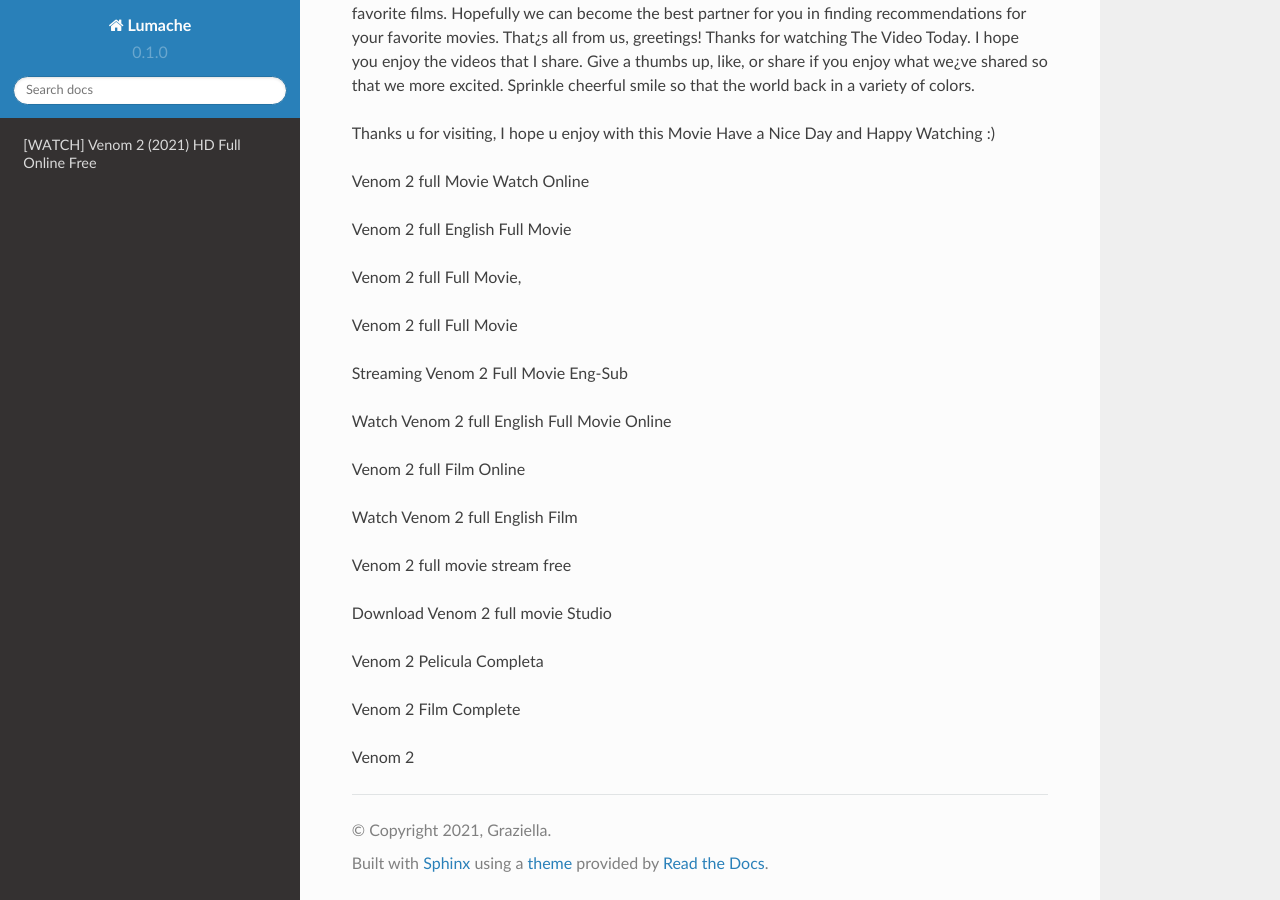
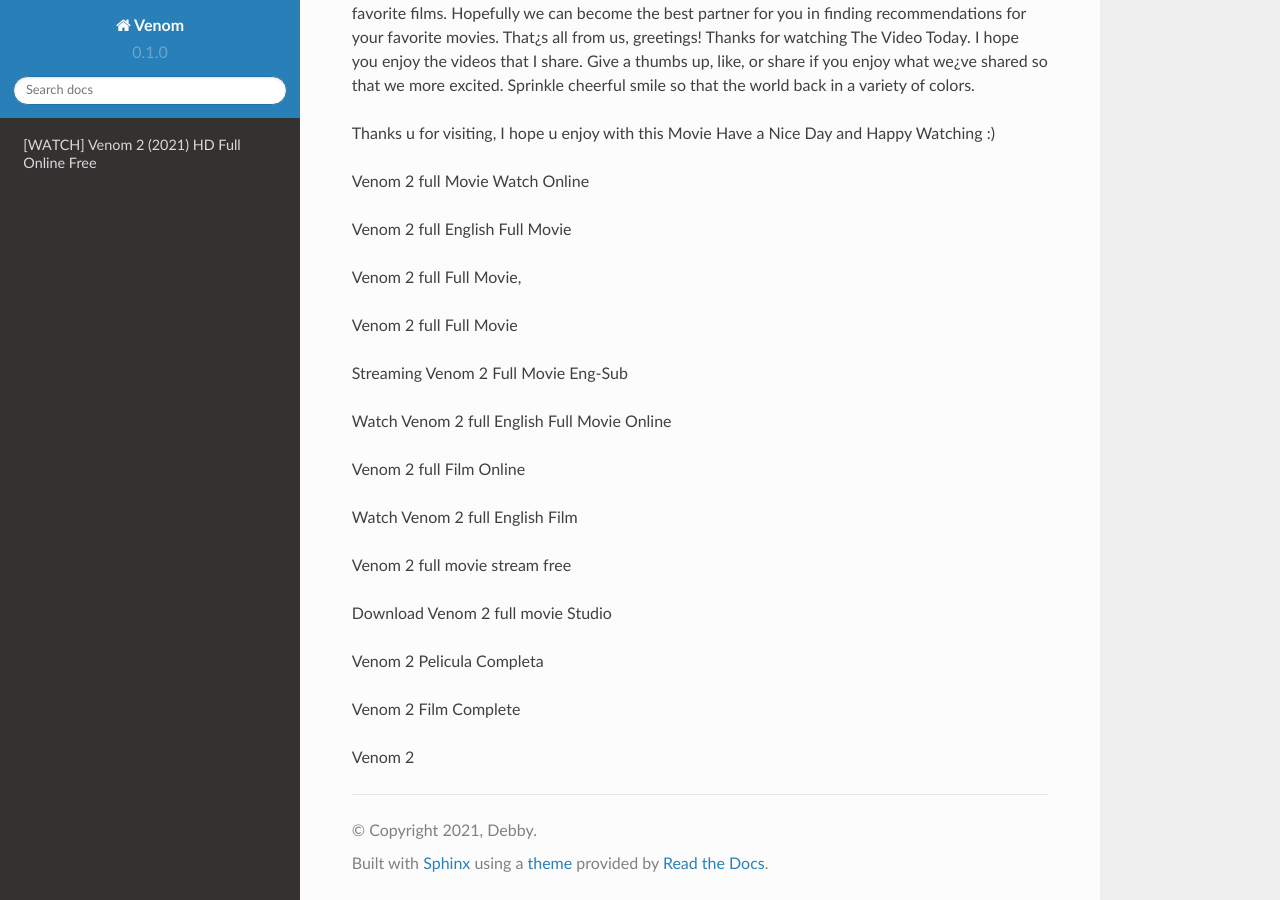
Before and after one commit to Oghenea/ogh, a Sphinx documentation site: the page built from docs/source/index.rst, in a window 1280 px wide and 900 px high, scrolled down 4790 px. Built offline with Sphinx 7.4.7 and the Read the Docs theme 2.0.0, drawn with Linux system fonts in a browser that asks for light colours.

Commit message:
Update conf.py

```diff
--- a/docs/source/conf.py
+++ b/docs/source/conf.py
@@ -2,9 +2,9 @@
 
 # -- Project information
 
-project = 'Lumache'
-copyright = '2021, Graziella'
-author = 'Graziella'
+project = 'Venom'
+copyright = '2021, Debby'
+author = 'Debby'
 
 release = '0.1'
 version = '0.1.0'
```
